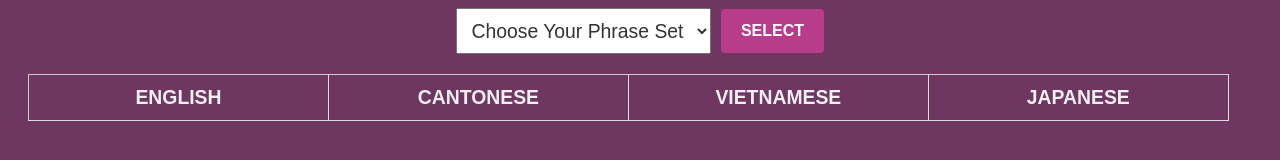
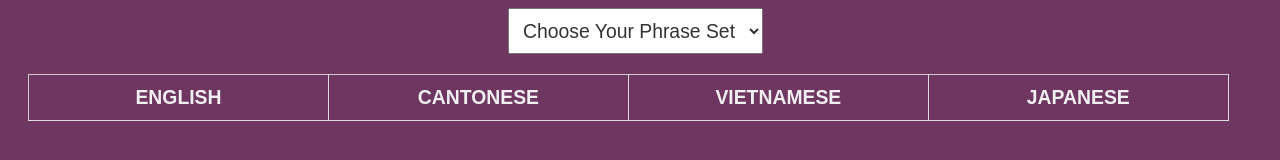
Before and after one commit to commdao/language-review, a plain HTML site: page index.html in a window 1280 px wide. Drawn offline with Linux system fonts and the light colour scheme.

Commit message:
removed need for button click

```diff
--- a/app.js
+++ b/app.js
@@ -4,7 +4,7 @@ fetch('./vocab-data.json')
     vocabBank = data;
 
     const categorySelect = document.getElementById("category-select");
-    const choosePhrasesButton = document.getElementById("choose-phrases-button");
+
 
     vocabBank.forEach(category => {
       const option = document.createElement("option");
@@ -31,7 +31,7 @@ fetch('./vocab-data.json')
       }
     }
 
-    choosePhrasesButton.addEventListener("click", displaySelectedCategory);
+    categorySelect.addEventListener("change", displaySelectedCategory);
   })
   .catch(error => {
     console.error('Error loading vocabulary data:', error);
--- a/index.html
+++ b/index.html
@@ -9,7 +9,6 @@
     <select name="category-select" id="category-select">
       <option value="" selected disabled>Choose Your Phrase Set</option>
     </select>
-    <button id="choose-phrases-button">SELECT</button>
   </div>
 
       <table class="phrases-table">
```
